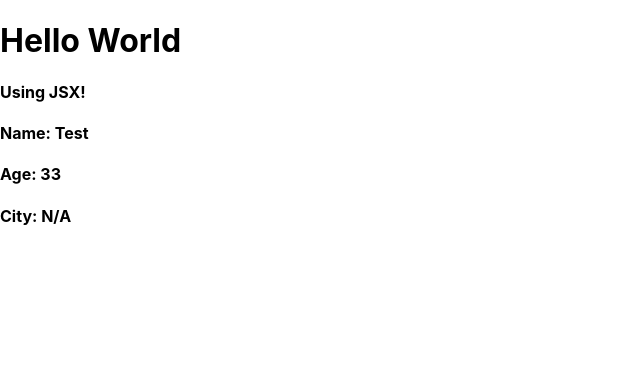
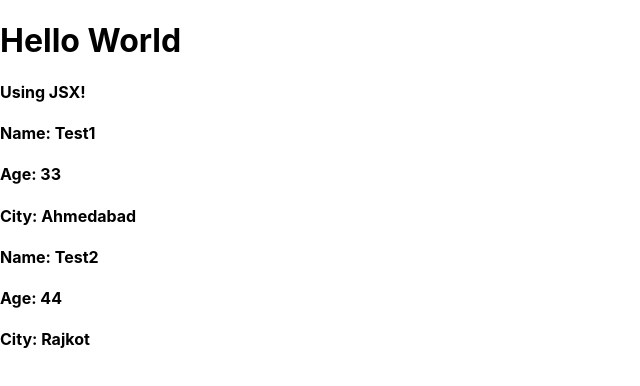
Before and after one commit to nikunjp-tatva/react-training, a React (Create React App) app: page / in a window 1280 px wide. Shown: the top 386 px of the page, without its empty margins (0-640 px from the left). Built offline with nearby package versions, Linux system fonts and the light colour scheme.

Commit message:
props parent -> child -> child

```diff
--- a/src/App.js
+++ b/src/App.js
@@ -7,7 +7,7 @@ function App() {
       <header className="App-header">
         <h1>Hello World</h1>
         <JSXComponent />
-        <Parent />
+        <Parent name="Test2" age= "44" city="Rajkot" />
       </header>
     </div>
   );
--- a/src/components/ParentProp.component.jsx
+++ b/src/components/ParentProp.component.jsx
@@ -1,10 +1,11 @@
 import React from 'react';
 import Child from './ChildProp.component';
 
-const Parent = () => {
+const Parent = (props) => {
   return (
     <div>
-      <Child name="Test" age= "33" city="N/A" />
+      <Child name="Test1" age= "33" city="Ahmedabad" />
+      <Child name={props.name} age={props.age} city={props.city} />
     </div>
   );
 };
```
